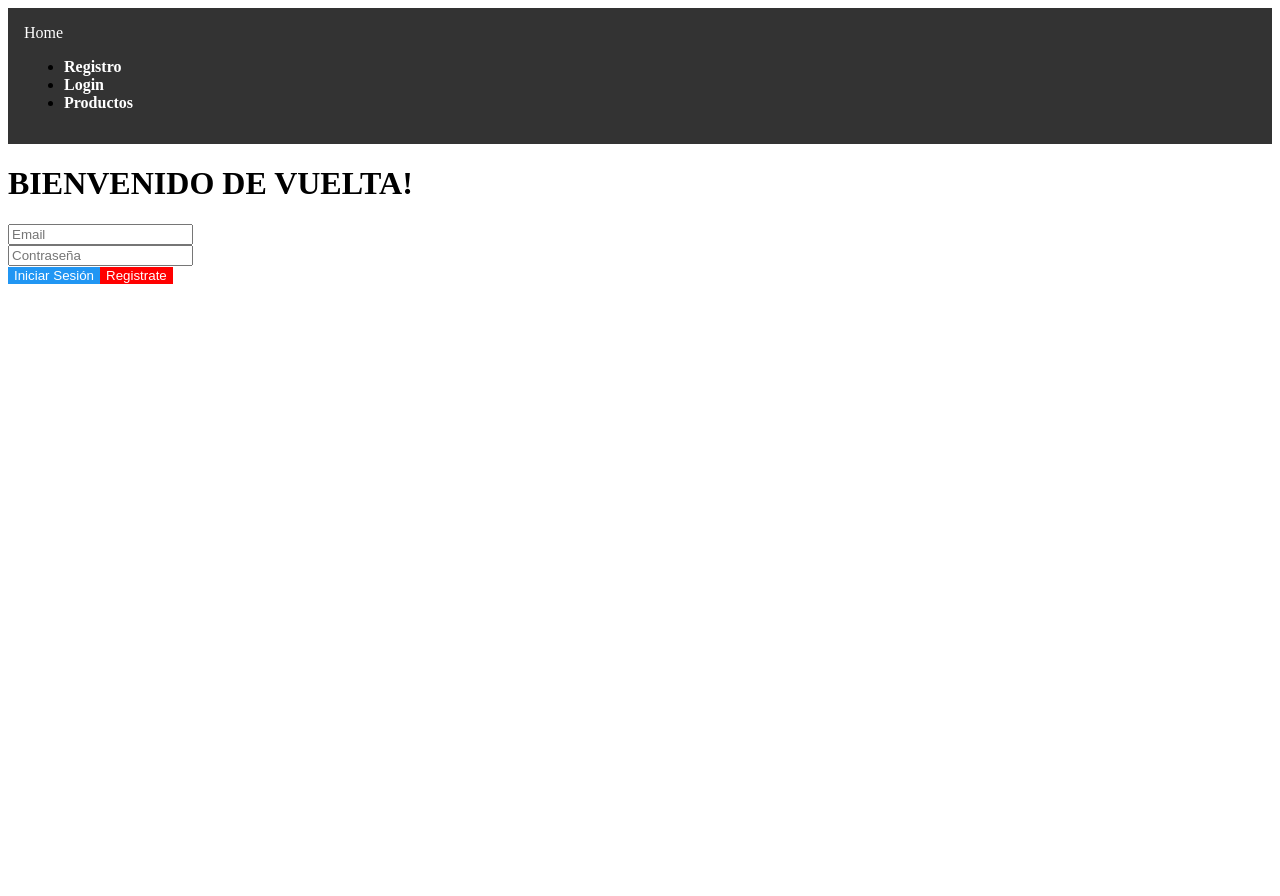
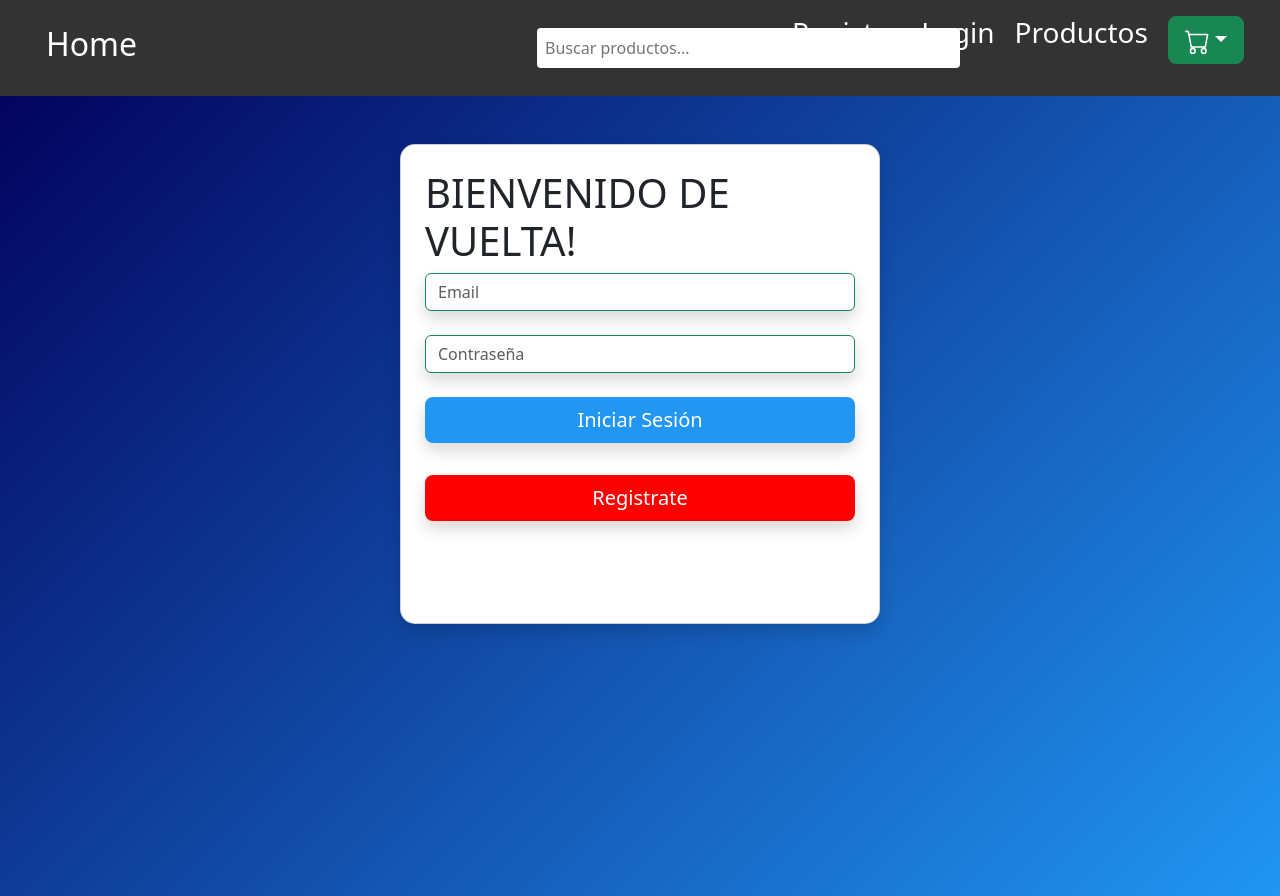
Before and after one commit to JonathanM1206/Mi-Primer-Proyect, a React (Vite) app: page /loginUsuario in a window 1280 px wide. Before the commit the page ends 800 px from the top, so only its background shows below. Built offline with nearby package versions, Linux system fonts and the light colour scheme.

Commit message:
Mi-Primero-Proyecto

```diff
--- a/index.html
+++ b/index.html
@@ -3,6 +3,8 @@
   <head>
     <meta charset="UTF-8" />
     <link rel="icon" type="image/svg+xml" href="/vite.svg" />
+    <link href="https://cdn.jsdelivr.net/npm/bootstrap@5.1.3/dist/css/bootstrap.min.css" rel="stylesheet" integrity="sha384-1BmE4kWBq78iYhFldvKuhfTAU6auU8tT94WrHftjDbrCEXSU1oBoqyl2QvZ6jIW3" crossorigin="anonymous">
+        <link rel="stylesheet" href="https://cdnjs.cloudflare.com/ajax/libs/font-awesome/6.6.0/css/all.min.css" integrity="sha512-Kc323vGBEqzTmouAECnVceyQqyqdsSiqLQISBL29aUW4U/M7pSPA/gEUZQqv1cwx4OnYxTxve5UMg5GT6L4JJg==" crossorigin="anonymous" referrerpolicy="no-referrer" />
     <meta name="viewport" content="width=device-width, initial-scale=1.0" />
     <title>Fuente de Salud Bethel</title>
   </head>
--- a/src/front/js/Layout.jsx
+++ b/src/front/js/Layout.jsx
@@ -1,6 +1,9 @@
 import React from 'react'
 import { BrowserRouter, Route, Routes } from "react-router-dom";
-
+import 'bootstrap/dist/css/bootstrap.min.css'; //intall bootstrap styles
+import 'bootstrap/dist/js/bootstrap.bundle.min.js';  // <- esta línea activa dropdowns y más, e instala boostrap para dropdowns y más
+import '@fortawesome/fontawesome-free/css/all.min.css';
+//npm install bootstrap @fortawesome/fontawesome-free
 
 
 import Home from "./pages/Home";
@@ -12,12 +15,15 @@ import LoginAdmin from './pages/LoginAdmin.jsx';
 import EditAdmin from './pages/EditAdmin.jsx';
 import CrearProducto from './component/CrearProducto.jsx';
 import ListarProductos from './pages/ListarProductos.jsx';
+import Carrito from './pages/Carrito.jsx';
 const Layout = () => {
   return (
           <BrowserRouter>
             <Navbar />
             <Routes>
                 <Route path="/" element={<Home/>} />
+                {/* Rutas Generales para Usuario y Administrador */}
+                <Route path='/Carrito' element={<Carrito/>} />
                 {/* USUARIO */}
                 <Route path="/registroUsuario" element={<RegistroUsuario/>}/>
                 <Route path="/loginUsuario" element={<LoginUsuario/>} />
--- a/src/front/js/component/navbar.jsx
+++ b/src/front/js/component/navbar.jsx
@@ -2,11 +2,12 @@ import React, { useContext } from 'react';
 import { Link } from "react-router-dom";
 import { Context } from '../store/appContext.jsx';
 import { useNavigate } from "react-router-dom";
+import 'bootstrap/dist/css/bootstrap.min.css'; //install bootstrap styles
+import '@fortawesome/fontawesome-free/css/all.min.css';
+const navbar = () => {
+  const { actions, store } = useContext(Context);
 
-const navbar = () => {
-  const { actions ,store} = useContext(Context);
-
-const role = store.user?.role || store.admin?.role || null;
+  const role = store.user?.role || store.admin?.role || null;
   const navigate = useNavigate();
 
 
@@ -19,29 +20,71 @@ const role = store.user?.role || store.admin?.role || null;
 
 
   return (
-    <nav style={{ backgroundColor: "#333", padding: "1rem" }}>
-      <Link to="/" style={{ color: "white", marginRight: "0", textDecoration: "none" }}>
-        Home
+    <nav style={{
+      backgroundColor: "#333",
+      padding: "1rem",
+      display: "flex",
+      alignItems: "center",
+      justifyContent: "space-between",
+      color: "white"
+    }}>
+      <Link to="/" style={{ color: "white", marginLeft: "30px",marginRight:"70px", textDecoration: "none" }}>
+      <h2> Home</h2>
       </Link>
+      <div style={{ flex: 1, padding: "0 30px" }}>
+        <input
+          type="text"
+          placeholder="Buscar productos..."
+          style={{
+            width: "100%",
+            maxWidth: "600px",
+            padding: "8px",
+            borderRadius: "4px",
+            border: "none",
+            marginLeft: "300px",
+          }}
+        />
+      </div>
       <div className="" >
-        <ul className="">
+        <ul className="" style={{ listStyle: "none", display: "flex", justifyContent: "space-between", marginLeft: "50px" }}>
 
           {!role && (
             <>
-              <li>
-                <Link to="/registroUsuario" style={{ color: "white", textDecoration: "none" }}>
-                  <strong>Registro </strong>
+              <li   style={{ paddingLeft: "20px" }}>
+                <Link to="/registroUsuario" style={{ color: "white", textDecoration: "none"}}>
+                 <h3>Registro </h3>
+                </Link>
+              </li>
+              <li style={{ paddingLeft: "20px" }}>
+                <Link to="/loginUsuario" style={{ color: "white", textDecoration: "none"}}>
+               <h3>Login</h3>
+                </Link>
+              </li>
+              <li style={{ paddingLeft: "20px" }}>
+                <Link to="/listarProductos" style={{ color: "white", textDecoration: "none" }}>
+                  <h3>Productos</h3>
                 </Link>
               </li>
               <li>
-                <Link to="/loginUsuario" style={{ color: "white", textDecoration: "none" }}>
-                  <strong>Login</strong>
-                </Link>
-              </li>
-              <li>
-                <Link to="/listarProductos" style={{ color: "white", textDecoration: "none" }}>
-                  <strong>Productos</strong>
-                </Link>
+                <div className="btn-group" style={{ marginRight: "20px" ,paddingLeft: "20px"}}>
+                  <button className="btn btn-success btn-lg dropdown-toggle" type="button" data-bs-toggle="dropdown" aria-haspopup="true" aria-expanded="false">
+                    {/* icono de carrito */}
+                    <svg xmlns="http://www.w3.org/2000/svg" width="25" height="25" fill="currentColor" className="bi bi-cart" viewBox="0 0 16 16">
+                      <path d="M0 1.5A.5.5 0 0 1 .5 1H2a.5.5 0 0 1 .485.379L2.89 3H14.5a.5.5 0 0 1 .491.592l-1.5 8A.5.5 0 0 1 13 12H4a.5.5 0 0 1-.491-.408L2.01 3.607
+                      1.61 2H.5a.5.5 0 0 1-.5-.5M3.102 4l1.313 7h8.17l1.313-7zM5 12a2 2 0 1 0 0 4 2 2 0 0 0 0-4m7 0a2 2 0 1 0 0 4 2 2 0 0 0 0-4m-7 1a1 1 0 1 1 0 2 1 1 0 0 1 0-2m7
+                       0a1 1 0 1 1 0 2 1 1 0 0 1 0-2" />
+                    </svg>
+                  </button>
+                  <div className="dropdown-menu">
+                    <a className="dropdown-item" href="#">Action</a>
+                    <a className="dropdown-item" href="#">Another action</a>
+                    <a className="dropdown-item" href="#">Something else here</a>
+                    <div className="dropdown-divider"></div>
+                    <Link to="/carrito" className="dropdown-item" style={{ color: "black", textDecoration: "none" }}>
+                      <strong>Ver Carrito</strong>
+                    </Link>
+                  </div>
+                </div>
               </li>
             </>
 
@@ -61,6 +104,7 @@ const role = store.user?.role || store.admin?.role || null;
                   <strong>Productos</strong>
                 </Link>
               </li>
+
             </>
 
           )
@@ -83,16 +127,38 @@ const role = store.user?.role || store.admin?.role || null;
                   <strong>Productos</strong>
                 </Link>
               </li>
+
             </>
 
           )
 
           }
-          {(role==='admin' || role==='user') && (
+          {(role === 'admin' || role === 'user') && (
             <>
               <li>
                 <button onClick={handleLogout} style={{ backgroundColor: "transparent", color: "white", border: "none" }}>
                   <strong>Logout</strong></button>
+              </li>
+               <li>
+                <div className="btn-group" style={{ marginRight: "20px" ,paddingLeft: "20px"}}>
+                  <button className="btn btn-success btn-lg dropdown-toggle" type="button" data-bs-toggle="dropdown" aria-haspopup="true" aria-expanded="false">
+                    {/* icono de carrito */}
+                    <svg xmlns="http://www.w3.org/2000/svg" width="25" height="25" fill="currentColor" className="bi bi-cart" viewBox="0 0 16 16">
+                      <path d="M0 1.5A.5.5 0 0 1 .5 1H2a.5.5 0 0 1 .485.379L2.89 3H14.5a.5.5 0 0 1 .491.592l-1.5 8A.5.5 0 0 1 13 12H4a.5.5 0 0 1-.491-.408L2.01 3.607
+                      1.61 2H.5a.5.5 0 0 1-.5-.5M3.102 4l1.313 7h8.17l1.313-7zM5 12a2 2 0 1 0 0 4 2 2 0 0 0 0-4m7 0a2 2 0 1 0 0 4 2 2 0 0 0 0-4m-7 1a1 1 0 1 1 0 2 1 1 0 0 1 0-2m7
+                       0a1 1 0 1 1 0 2 1 1 0 0 1 0-2" />
+                    </svg>
+                  </button>
+                  <div className="dropdown-menu">
+                    <a className="dropdown-item" href="#">Action</a>
+                    <a className="dropdown-item" href="#">Another action</a>
+                    <a className="dropdown-item" href="#">Something else here</a>
+                    <div className="dropdown-divider"></div>
+                    <Link to="/carrito" className="dropdown-item" style={{ color: "black", textDecoration: "none" }}>
+                      <strong>Ver Carrito</strong>
+                    </Link>
+                  </div>
+                </div>
               </li>
             </>
 
--- /dev/null
+++ b/src/front/js/pages/Carrito.jsx
@@ -0,0 +1,11 @@
+import React from 'react';
+
+const Carrito = () => {
+    return (
+        <div>
+            Carrito
+        </div>
+    );
+};
+
+export default Carrito
--- a/src/front/js/pages/ListarProductos.jsx
+++ b/src/front/js/pages/ListarProductos.jsx
@@ -101,7 +101,9 @@ const ListarProductos = () => {
                     <p><strong>Nombre:</strong> {producto.name}</p>
                     <p><strong>Descripción:</strong> {producto.descripcion}</p>
                     <p><strong>Precio Lps.:</strong> {producto.precio}</p>
-                    <p><strong>Cantidad disponible:</strong> {producto.cantidad}</p>
+                    <span style={{paddingRight:'5px'}}><button className='btn' style={{background:"#2e8b57"}}>Ver Producto</button></span>
+
+                   <button className='btn' style={{background:"#00bfff"}}>Agregar Carrito</button>
                   </>
                 )}
 
--- a/src/front/js/pages/LoginUsuario.jsx
+++ b/src/front/js/pages/LoginUsuario.jsx
@@ -42,8 +42,8 @@ const LoginUsuario = () => {
 
 
   return (
-    <div>
-      <div>
+    <div  className="d-flex justify-content-center  vh-100" style={{ background: "linear-gradient(135deg,rgb(3, 3, 94), #2196F3)" }}>
+      <div className="card p-4 shadow mt-5" style={{ width: "30rem", height:"30rem", borderRadius: "15px", backgroundColor: "#ffffff", boxShadow: "0px 4px 10px rgba(0, 0, 0, 0.2)" }}>
         <h1>BIENVENIDO DE VUELTA!</h1>
         <form onSubmit={handleSubmit}>
 
--- a/src/front/js/store/flux.js
+++ b/src/front/js/store/flux.js
@@ -12,7 +12,8 @@ const getState = ({ getStore, getActions, setStore }) => {
             role: localStorage.getItem("role") || null,
             producto: {},
             productos: [],
-            carrito: {}
+            carrito: {},
+            carritos: [],
 
 
 
@@ -435,7 +436,17 @@ const getState = ({ getStore, getActions, setStore }) => {
                     console.error("Error al editar el producto:", error);
                 }
             },
+            //Agregar un producto al carrito
+            agregarProductoCarrito: async (productoId, cantidad) => {
 
+
+                try {
+
+                } catch (error) {
+                    console.error("Error al agregar producto al carrito:", error);
+
+                }
+            },
             //Log out de usuario o administrador
             logout: () => {
                 localStorage.removeItem("admin");
```
Also changed, not shown: 1 other file (tests, documents, lock files or other folders).
